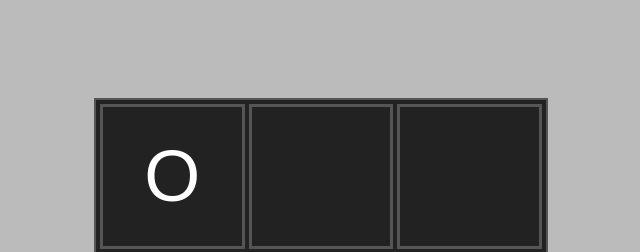
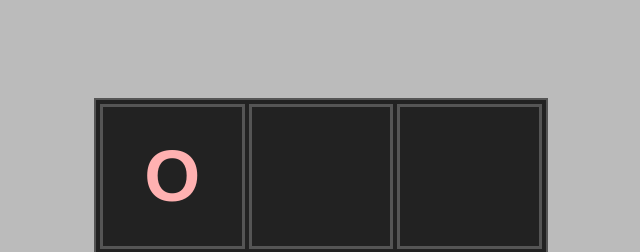
Before and after one commit to Crab28/odin-tic-tac-toe, a plain HTML site: page index.html in a window 1280 px wide. Both pictures are taken after a click on the element 491 px from the left and 176 px from the top of the page. Shown: the top 252 px of the page, 319-959 px from the left. Drawn offline with Linux system fonts and the light colour scheme.

Commit message:
Add player turns and styling
Adds player turns that allows the pieces to have either X's or O's
Also adds styling to the pieces

```diff
--- a/script.js
+++ b/script.js
@@ -1,3 +1,25 @@
+const GameAI = (() => {
+    let playerTurn = 1;
+
+    const getPlayerTurn = () => {
+        return playerTurn;
+    }
+
+    const nextPlayerTurn = () => {
+        playerTurn += 1;
+        if (playerTurn > 2) {
+            playerTurn = 1;
+        }
+    }
+
+    const checkForWinner = () => {
+        // If not true, next player turn
+        nextPlayerTurn();
+    }
+
+    return { getPlayerTurn, checkForWinner }
+})();
+
 const Gameboard = (() => {
     let gameboard = ['', '', '', '', '', '', '', '', ''];
     const cells = document.getElementsByClassName('board-cell');
@@ -9,15 +31,17 @@ const Gameboard = (() => {
     const addPiece = (piece, index) => {
         gameboard[index] = piece;
 
-        refreshBoardPieces();
+        refreshBoard();
     }
 
-    const refreshBoardPieces = () => {
+    const refreshBoard = () => {
         removeAllPiecesOnBoard();
 
         gameboard.forEach((boardPiece, i) => {
             cells[i].textContent = boardPiece;
         });
+
+        GameAI.checkForWinner();
     }
 
     const removeAllPiecesOnBoard = () => {
@@ -38,9 +62,10 @@ function addCellListeners(cells) {
     for (let i = 0; i < 9; i++) {
         cells[i].addEventListener('click', () => {
             if (!cells[i].classList.contains('marked')) {
-                console.log('works');
-                Gameboard.addPiece('O', i);
+                let playerMarker = GameAI.getPlayerTurn() === 1 ? 'O' : 'X';
+                Gameboard.addPiece(playerMarker, i);
                 cells[i].classList.add('marked');
+                cells[i].classList.add(playerMarker.toLocaleLowerCase() + '-cell')
             }
         });
     }
--- a/style.css
+++ b/style.css
@@ -38,6 +38,16 @@ body {
     background-color: #333;
 }
 
+.o-cell {
+    color: rgb(255, 177, 177);
+    font-weight: bold;
+}
+
+.x-cell {
+    color: rgb(171, 171, 255);
+    font-weight: bold;
+}
+
 @media (max-width: 750px) {
     .board-cell {
         font-size: 3.5rem;
```
